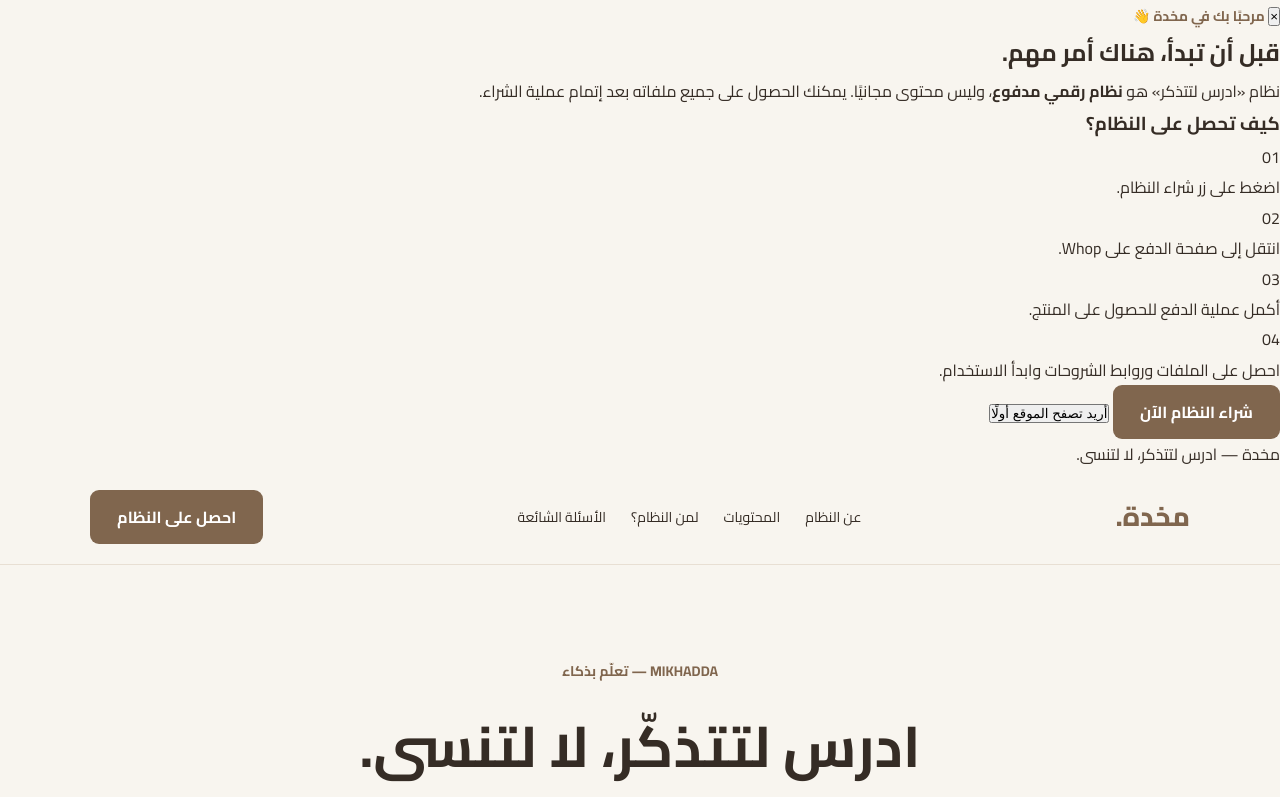
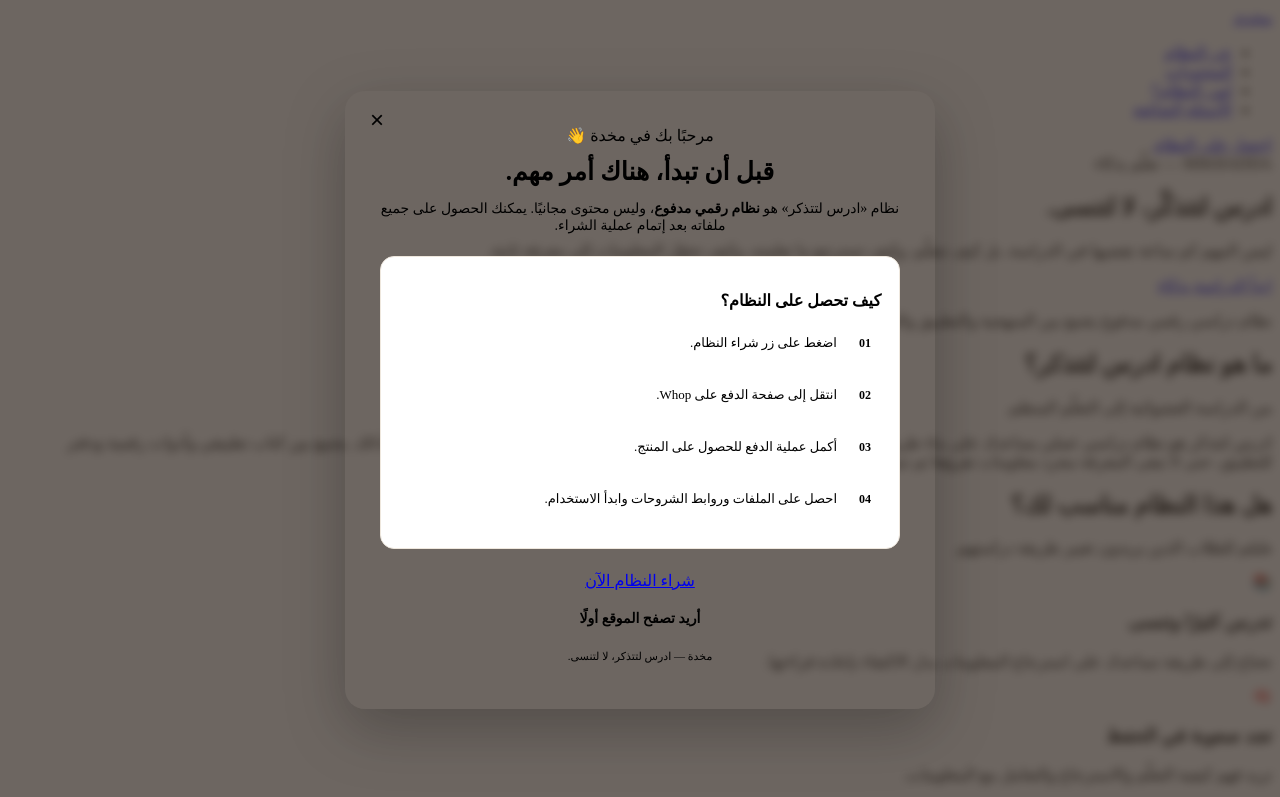
Before and after one commit to Ladie7/mkheda, a plain HTML site: page index.html in a window 1280 px wide. Shown: the top 797 px of the page. Drawn offline with Linux system fonts and the light colour scheme.

Commit message:
Update style.css

```diff
--- a/style.css
+++ b/style.css
@@ -1,255 +1,152 @@
 
-@import url('https://fonts.googleapis.com/css2?family=Cairo:wght@400;500;600;700;800&display=swap');
+/* ==============================
+   MIKHADDA - Welcome Popup
+============================== */
 
-:root {
-  --cream: #F8F5EF;
-  --beige: #EAE1D3;
-  --brown: #80664E;
-  --dark: #352C25;
-  --muted: #81766A;
-  --white: #FFFFFF;
+.welcome-overlay {
+  position: fixed;
+  inset: 0;
+  z-index: 9999;
+  background: rgba(53, 44, 37, 0.72);
+  backdrop-filter: blur(5px);
+  display: flex;
+  align-items: center;
+  justify-content: center;
+  padding: 20px;
+  opacity: 0;
+  visibility: hidden;
+  transition: opacity 0.3s ease, visibility 0.3s ease;
 }
 
-* {
-  box-sizing: border-box;
-  margin: 0;
-  padding: 0;
+.welcome-overlay.active {
+  opacity: 1;
+  visibility: visible;
 }
 
-html { scroll-behavior: smooth; }
-
-body {
-  font-family: 'Cairo', sans-serif;
-  background: var(--cream);
-  color: var(--dark);
-  line-height: 1.9;
+body.popup-open {
+  overflow: hidden;
 }
 
-a { text-decoration: none; color: inherit; }
-
-.container {
-  width: min(1100px, 90%);
-  margin: auto;
+.welcome-box {
+  position: relative;
+  width: min(100%, 520px);
+  max-height: 90vh;
+  overflow-y: auto;
+  background: var(--cream);
+  padding: 35px;
+  border-radius: 20px;
+  text-align: center;
+  box-shadow: 0 20px 60px rgba(0, 0, 0, 0.25);
+  transform: translateY(20px);
+  transition: transform 0.3s ease;
 }
 
-header {
-  padding: 20px 0;
-  background: rgba(248,245,239,.96);
-  position: sticky;
-  top: 0;
-  z-index: 10;
-  border-bottom: 1px solid #e8dfd3;
+.welcome-overlay.active .welcome-box {
+  transform: translateY(0);
 }
 
-nav {
-  display: flex;
-  justify-content: space-between;
-  align-items: center;
-  gap: 20px;
+.welcome-close {
+  position: absolute;
+  top: 12px;
+  left: 15px;
+  border: none;
+  background: var(--beige);
+  color: var(--dark);
+  width: 34px;
+  height: 34px;
+  border-radius: 50%;
+  font-size: 24px;
+  cursor: pointer;
 }
 
-.logo {
-  font-size: 27px;
-  font-weight: 800;
+.welcome-box h2 {
+  font-size: 25px;
+  margin: 12px 0;
+  color: var(--dark);
+}
+
+.welcome-intro {
+  color: var(--muted);
+  font-size: 14px;
+  margin-bottom: 22px;
+}
+
+.welcome-intro strong {
   color: var(--brown);
 }
 
-nav ul {
-  display: flex;
-  list-style: none;
-  gap: 25px;
-  font-size: 14px;
+.welcome-info {
+  background: white;
+  border: 1px solid #eee7dd;
+  border-radius: 14px;
+  padding: 18px;
+  margin-bottom: 22px;
+  text-align: right;
 }
 
-nav ul a:hover { color: var(--brown); }
-
-.btn {
-  display: inline-block;
-  background: var(--brown);
-  color: white;
-  padding: 12px 27px;
-  border-radius: 9px;
-  font-weight: 700;
-  transition: .2s;
+.welcome-info h3 {
+  color: var(--brown);
+  font-size: 16px;
+  margin-bottom: 12px;
 }
 
-.btn:hover {
-  background: var(--dark);
-  transform: translateY(-2px);
+.welcome-step {
+  display: flex;
+  align-items: center;
+  gap: 12px;
+  margin: 10px 0;
 }
 
-.hero {
-  padding: 90px 0 80px;
-  text-align: center;
+.welcome-step span {
+  background: var(--beige);
+  color: var(--brown);
+  min-width: 32px;
+  height: 32px;
+  display: grid;
+  place-items: center;
+  border-radius: 8px;
+  font-size: 12px;
+  font-weight: 800;
 }
 
-.eyebrow {
-  color: var(--brown);
-  font-weight: 700;
-  font-size: 14px;
-}
-
-h1 {
-  font-size: clamp(34px, 6vw, 57px);
-  line-height: 1.5;
-  margin: 18px auto;
-  max-width: 850px;
-}
-
-.hero p {
-  max-width: 680px;
-  margin: 0 auto 28px;
-  color: var(--muted);
-  font-size: 17px;
-}
-
-.hero .sub {
-  margin-top: 15px;
-  font-size: 12px;
-}
-
-.section { padding: 75px 0; }
-
-.section-title {
-  text-align: center;
-  margin-bottom: 40px;
-}
-
-.section-title h2 {
-  font-size: 32px;
-  margin-bottom: 10px;
-}
-
-.section-title p { color: var(--muted); }
-
-.about { background: var(--beige); }
-
-.about-box {
-  max-width: 800px;
-  margin: auto;
-  text-align: center;
-  background: rgba(255,255,255,.55);
-  padding: 35px;
-  border-radius: 18px;
-}
-
-.about-box p { color: #62574B; }
-
-.grid {
-  display: grid;
-  grid-template-columns: repeat(2, 1fr);
-  gap: 20px;
-}
-
-.card {
-  background: white;
-  padding: 25px;
-  border-radius: 15px;
-  border: 1px solid #eee7dd;
-}
-
-.card h3 {
-  font-size: 18px;
-  margin-bottom: 8px;
-  color: var(--brown);
-}
-
-.card p {
-  font-size: 14px;
+.welcome-step p {
+  font-size: 13px;
   color: var(--muted);
 }
 
-.icon {
-  width: 43px;
-  height: 43px;
-  border-radius: 12px;
-  background: var(--beige);
-  display: grid;
-  place-items: center;
-  font-size: 21px;
-  margin-bottom: 13px;
-}
-
-.audience { background: white; }
-
-.audience .card { background: var(--cream); }
-
-.steps {
-  display: flex;
-  flex-wrap: wrap;
-  gap: 12px;
-  justify-content: center;
-}
-
-.step {
-  background: var(--beige);
-  padding: 17px 23px;
-  border-radius: 12px;
-  font-weight: 700;
-  color: var(--brown);
-  min-width: 130px;
-  text-align: center;
-}
-
-.faq {
-  max-width: 800px;
-  margin: auto;
-}
-
-details {
-  background: white;
-  border: 1px solid #eee7dd;
-  padding: 17px 20px;
-  border-radius: 12px;
+.welcome-buy {
+  display: block;
+  width: 100%;
   margin-bottom: 12px;
 }
 
-summary {
+.welcome-continue {
+  border: none;
+  background: transparent;
+  color: var(--brown);
+  font-family: inherit;
+  font-size: 14px;
+  font-weight: 700;
   cursor: pointer;
-  font-weight: 700;
+  padding: 8px;
 }
 
-details p {
-  color: var(--muted);
-  font-size: 14px;
-  padding-top: 12px;
+.welcome-continue:hover {
+  color: var(--dark);
 }
 
-.cta {
-  background: var(--dark);
-  color: white;
-  text-align: center;
-  padding: 65px 20px;
-  border-radius: 20px;
+.welcome-note {
+  color: var(--muted);
+  font-size: 11px;
+  margin-top: 15px;
 }
 
-.cta p {
-  color: #D8CABB;
-  margin: 12px 0 25px;
+@media (max-width: 500px) {
+  .welcome-box {
+    padding: 28px 20px;
+  }
+
+  .welcome-box h2 {
+    font-size: 21px;
+  }
 }
-
-.cta .btn {
-  background: #B99C7B;
-  color: #241D17;
-}
-
-footer {
-  text-align: center;
-  padding: 30px;
-  color: var(--muted);
-  font-size: 13px;
-}
-
-@media (max-width: 700px) {
-  nav ul { display: none; }
-
-  .hero { padding: 65px 0; }
-
-  .grid { grid-template-columns: 1fr; }
-
-  .section { padding: 55px 0; }
-
-  .section-title h2 { font-size: 26px; }
-
-  .about-box { padding: 23px; }
-}
```
